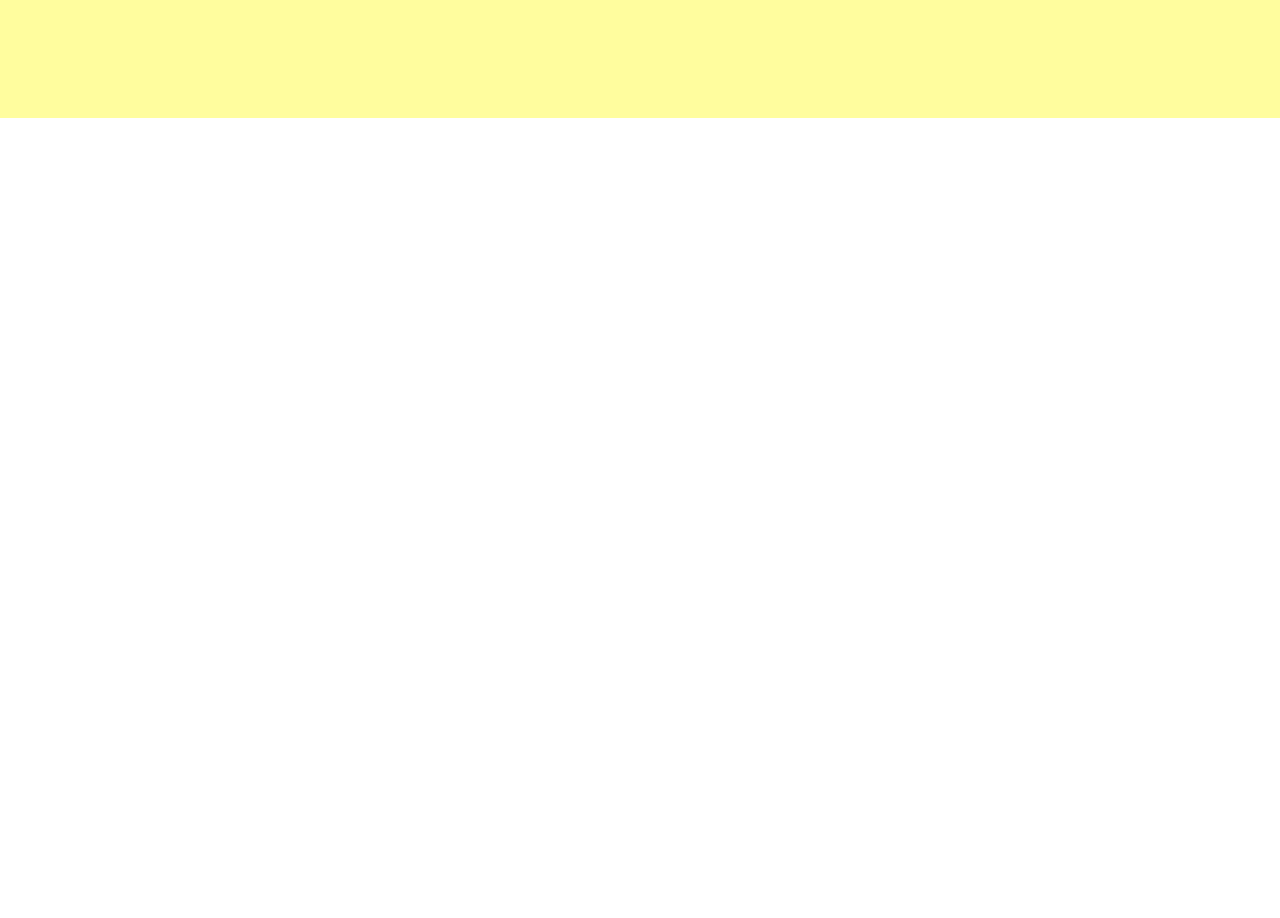
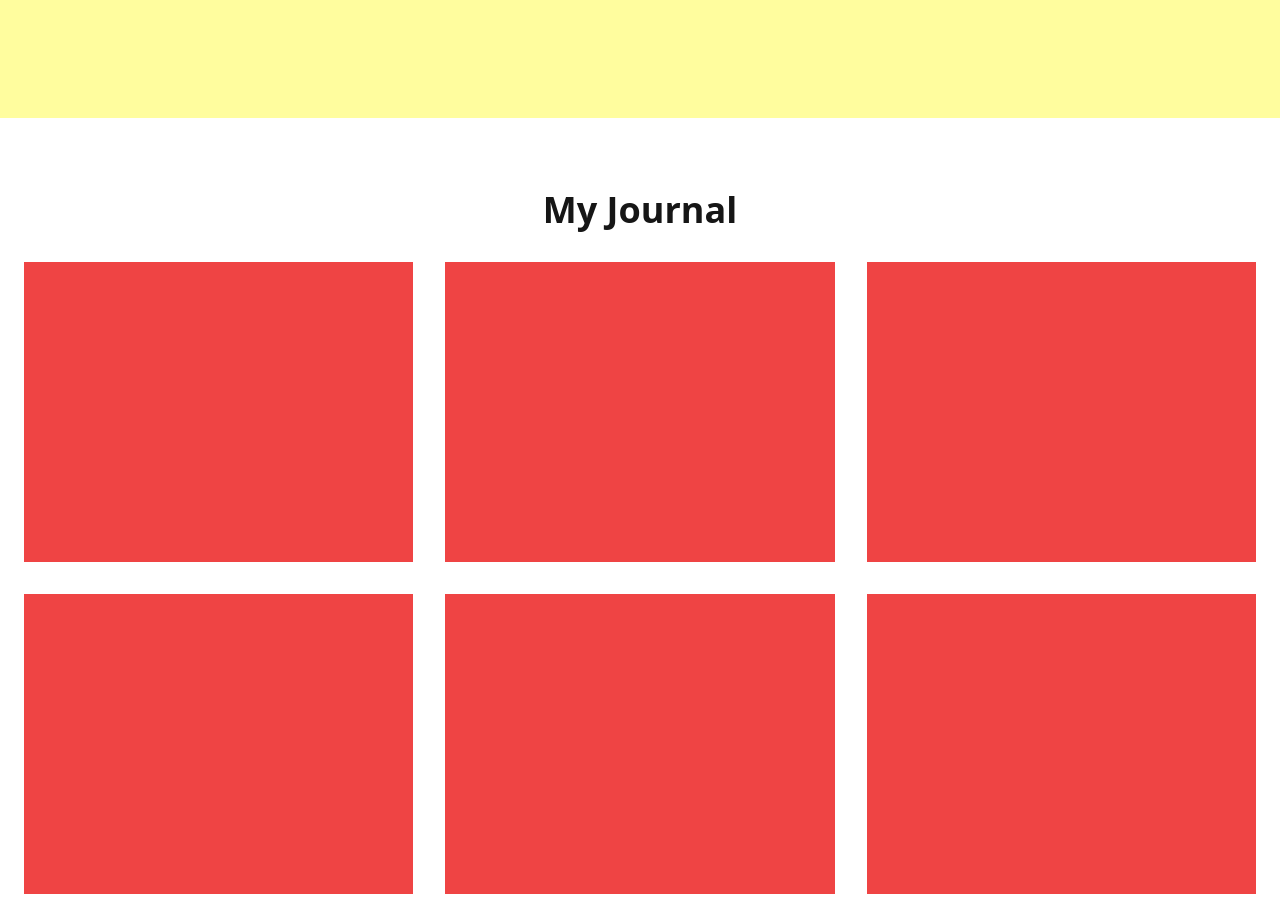
Before and after one commit to mfgabriel92/jeryannejane, a Next.js app: page / in a window 1280 px wide. Shown: the part 2282-3200 px from the top of the page. Before the commit the page ends 2400 px from the top, so only its background shows below. Built offline with nearby package versions, Linux system fonts and the light colour scheme.

Commit message:
feat: wip journal

```diff
--- /dev/null
+++ b/src/app/components/Journal.tsx
@@ -0,0 +1,55 @@
+"use client";
+
+import { motion } from "framer-motion";
+import { slideWithFadeVariants } from "@/app/utils";
+
+export function Journal() {
+  return (
+    <section className="container flex h-screen flex-col items-center gap-8 p-6">
+      <motion.h2
+        variants={slideWithFadeVariants}
+        initial="hidden"
+        whileInView="visible"
+        className="mt-12"
+      >
+        My Journal
+      </motion.h2>
+      <motion.div
+        initial="hidden"
+        whileInView="visible"
+        transition={{
+          duration: 2,
+          ease: "backInOut",
+          staggerChildren: 0.02,
+          staggerDirection: -1,
+        }}
+        className="grid h-full w-full grid-cols-3 grid-rows-2 items-stretch gap-8"
+      >
+        <motion.div
+          variants={slideWithFadeVariants}
+          className="bg-red-500 p-4"
+        ></motion.div>
+        <motion.div
+          variants={slideWithFadeVariants}
+          className="bg-red-500 p-4"
+        ></motion.div>
+        <motion.div
+          variants={slideWithFadeVariants}
+          className="bg-red-500 p-4"
+        ></motion.div>
+        <motion.div
+          variants={slideWithFadeVariants}
+          className="bg-red-500 p-4"
+        ></motion.div>
+        <motion.div
+          variants={slideWithFadeVariants}
+          className="bg-red-500 p-4"
+        ></motion.div>
+        <motion.div
+          variants={slideWithFadeVariants}
+          className="bg-red-500 p-4"
+        ></motion.div>
+      </motion.div>
+    </section>
+  );
+}
--- a/src/app/components/WhoIsItFor.tsx
+++ b/src/app/components/WhoIsItFor.tsx
@@ -7,10 +7,19 @@ import "slick-carousel/slick/slick.css";
 import "slick-carousel/slick/slick-theme.css";
 import { Slide } from "@/app/components/ui";
 import { slideWithFadeVariants } from "@/app/utils";
+import { useEffect, useState } from "react";
 
 export function WhoIsItFor() {
   const variants = slideWithFadeVariants;
-  const desktopScreenSize = window?.innerWidth > 1280;
+  const [desktopScreenSize, setDesktopScreenSize] = useState(true);
+
+  useEffect(() => {
+    const _window = window;
+
+    if (_window) {
+      setDesktopScreenSize(_window.innerWidth > 1280);
+    }
+  }, []);
 
   return (
     <section className="container flex h-screen flex-col items-center gap-8 p-6 xl:flex-row xl:px-0">
--- a/src/app/components/index.ts
+++ b/src/app/components/index.ts
@@ -2,3 +2,4 @@ export { Hero } from "./Hero";
 export { Navbar } from "./Navbar";
 export { WhoIsItFor } from "./WhoIsItFor";
 export { About } from "./About";
+export { Journal } from "./Journal";
--- a/src/app/page.tsx
+++ b/src/app/page.tsx
@@ -1,4 +1,4 @@
-import { About, Hero, Navbar, WhoIsItFor } from "@/app/components";
+import { About, Hero, Journal, Navbar, WhoIsItFor } from "@/app/components";
 
 export default function HomePage() {
   return (
@@ -7,6 +7,7 @@ export default function HomePage() {
       <Hero />
       <WhoIsItFor />
       <About />
+      <Journal />
     </>
   );
 }
--- a/src/app/utils/animations.ts
+++ b/src/app/utils/animations.ts
@@ -1,6 +1,6 @@
 export const slideWithFadeVariants = {
   hidden: {
-    y: 10,
+    y: 20,
     opacity: 0,
   },
   visible: {
```
